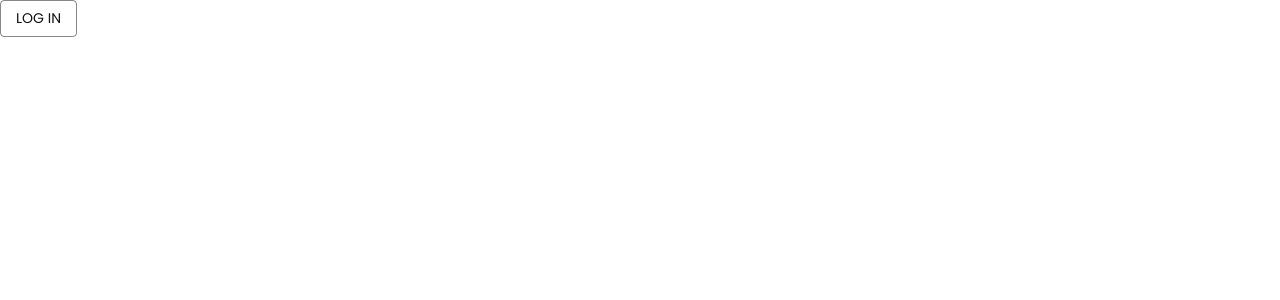
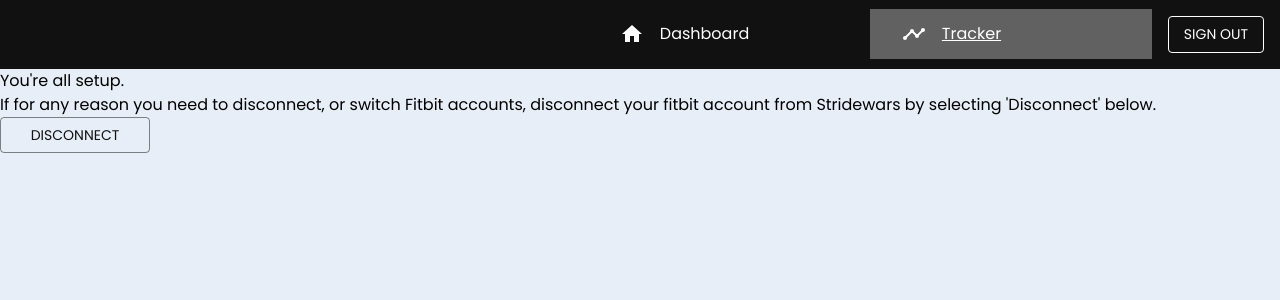
Before and after one commit to michaeljholmes/fitbit-poc, a React (Vite) app: page /dashboard/tracker in a window 1280 px wide. Shown: the top 300 px of the page. Built offline with nearby package versions, Linux system fonts and the light colour scheme; data requests are answered from the project's data file; a web font is replaced by a local one.

Commit message:
add logout and add sign up to verification page

```diff
--- /dev/null
+++ b/src/components/SignOutButton.tsx
@@ -0,0 +1,21 @@
+import { Button, SxProps } from "@mui/material";
+import { rem } from "polished";
+
+interface SignOutButtonProps {
+    onSignout: () => void;
+    sx?: SxProps;
+}
+
+export const SignOutButton = ({ onSignout, sx }: SignOutButtonProps) =>
+    <Button
+        onClick={onSignout}
+            sx={{
+            ...sx,
+            color: "white",
+            border: `${rem(1)} solid white`,
+            m: 2,
+            "&:hover": {
+            border: `${rem(1)} solid grey`,
+            },
+        }}
+        variant="outlined">Sign out</Button>
--- a/src/pages/JoinChallengeViaLink.tsx
+++ b/src/pages/JoinChallengeViaLink.tsx
@@ -1,6 +1,7 @@
-import { Typography } from "@mui/material";
-import { useSearchParams } from "react-router-dom";
+import { Button, Typography } from "@mui/material";
+import { Navigate, useSearchParams } from "react-router-dom";
 import { useChallenge } from "../api/hooks/useChallenge";
+import { useAuth0 } from "@auth0/auth0-react";
 
 export const JoinChallengeViaLink = () => {
 
@@ -9,12 +10,18 @@ export const JoinChallengeViaLink = () => {
     const challengeId = searchParams.get('challengeId');
     const { data, isLoading } = useChallenge(challengeId ?? undefined);
 
-    if(isLoading){
+    const { isLoading: isAuth0Loading, isAuthenticated, loginWithRedirect } = useAuth0();
+
+    if(isLoading || isAuth0Loading){
         return <Typography>Loading...</Typography>
     }
 
     if(!data){
         return <Typography>No challenge found!</Typography>
+    }
+
+    if (isAuthenticated){
+        return <Navigate to={"/dashboard"}/>
     }
 
     return (
@@ -25,7 +32,10 @@ export const JoinChallengeViaLink = () => {
             <Typography variant="body1">
                 You been invited to join '{data.name}' challenge by '{data.creator}'. Sign up below.
             </Typography>
-            TODO ADD FORM
+            <Button
+                variant="outlined"
+                onClick={() => loginWithRedirect({authorizationParams: { screen_hint: "signup"}})}
+            >Sign up!</Button>
         </>
     );
 }
--- a/src/routing/Template.tsx
+++ b/src/routing/Template.tsx
@@ -36,13 +36,10 @@ export const Template = () => {
 
   const { data, isLoading } = useUser();
 
-  const { isLoading: isAuth0Loading, isAuthenticated, error, user, loginWithRedirect, logout } =
+  const { isLoading: isAuth0Loading, isAuthenticated, error, user, loginWithRedirect, logout, } =
     useAuth0();
-  console.log(isAuthenticated, user);
 
-  if(!isAuthenticated){
-    return ( <Button variant="outlined" onClick={() => loginWithRedirect()}>Log in</Button>);
-  }
+  const signOut = () => logout({logoutParams: {returnTo: import.meta.env.VITE_URL}})
 
   if(isLoading){
       return <Stack sx={{mt: 16}} alignItems={"center"}><CircularProgress /></Stack>;
@@ -54,7 +51,7 @@ export const Template = () => {
 
   return isDesktop ? (
     <Stack sx={{ flex: 1 }} height={"100vh"} width={"100vw"}>
-      <DesktopNavBar onLinkClick={onLinkClick} routes={routes} />
+      <DesktopNavBar onLinkClick={onLinkClick} routes={routes} signOut={signOut}/>
       <Stack
         sx={{
           backgroundColor: "#E7EEF7",
@@ -100,7 +97,7 @@ export const Template = () => {
         open={isDrawerOpen}
         onClose={() => setIsDrawerOpen(false)}
       >
-        <MobileNavBar onLinkClick={onLinkClick} routes={routes} />
+        <MobileNavBar onLinkClick={onLinkClick} routes={routes} signOut={signOut}/>
       </Drawer>
     </Stack>
   );
--- a/src/routing/nav/DesktopNavBar.tsx
+++ b/src/routing/nav/DesktopNavBar.tsx
@@ -1,8 +1,9 @@
 import { Stack } from "@mui/material";
 import { NavBarProps } from ".";
 import { NavMenuLink } from "./NavMenuLink";
+import { SignOutButton } from "../../components/SignOutButton";
 
-export const DesktopNavBar = ({ onLinkClick, routes }: NavBarProps) => {
+export const DesktopNavBar = ({ onLinkClick, routes, signOut }: NavBarProps) => {
   return (
     <Stack
       alignItems={"center"}
@@ -17,6 +18,7 @@ export const DesktopNavBar = ({ onLinkClick, routes }: NavBarProps) => {
           {icon}
         </NavMenuLink>
       ))}
+      <SignOutButton onSignout={signOut}/>
     </Stack>
   );
 };
--- a/src/routing/nav/MobileNavBar.tsx
+++ b/src/routing/nav/MobileNavBar.tsx
@@ -1,9 +1,10 @@
-import { Stack } from "@mui/material";
+import { Button, Stack } from "@mui/material";
 import { rem } from "polished";
 import { NavBarProps } from ".";
 import { NavMenuLink } from "./NavMenuLink";
+import { SignOutButton } from "../../components/SignOutButton";
 
-export const MobileNavBar = ({ onLinkClick, routes }: NavBarProps) => {
+export const MobileNavBar = ({ onLinkClick, routes, signOut }: NavBarProps) => {
   return (
     <Stack
       alignItems={"center"}
@@ -13,7 +14,8 @@ export const MobileNavBar = ({ onLinkClick, routes }: NavBarProps) => {
         backgroundColor: (theme) => theme.palette.primary.main,
       }}
     >
-      <Stack width="100%" sx={{ pt: 4 }}>
+      <Stack width="100%" sx={{ pt: 4 }} height={"100%"} justifyContent={"space-between"}>
+        <Stack>
           {routes.map(({ icon, text, to }, index) => (
             <NavMenuLink
               key={index}
@@ -25,6 +27,8 @@ export const MobileNavBar = ({ onLinkClick, routes }: NavBarProps) => {
             </NavMenuLink>
           ))}
         </Stack>
+        <SignOutButton sx={{mb: 6}} onSignout={signOut}/>
+      </Stack>
     </Stack>
   );
 };
--- a/src/routing/nav/index.ts
+++ b/src/routing/nav/index.ts
@@ -9,6 +9,7 @@ export interface Route {
 export interface NavBarProps {
   onLinkClick: () => void;
   routes: Route[];
+  signOut: () => void;
 }
 
 export * from "./MobileNavBar";
```
Also changed, not shown: src/todo.md (+3 -0 lines). Lines whose indentation alone changed are shown as unchanged.
